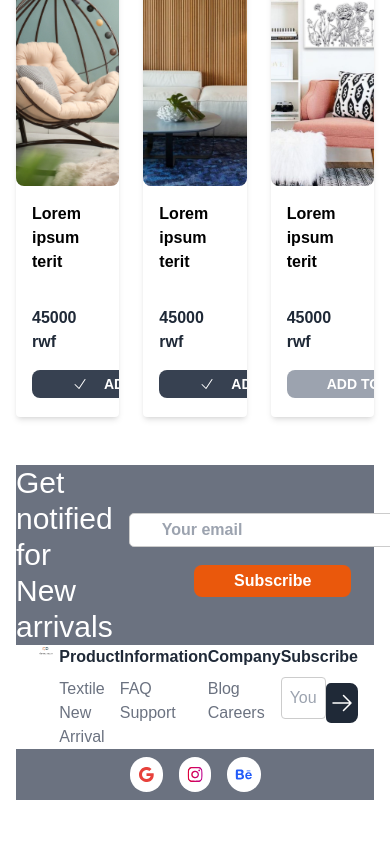
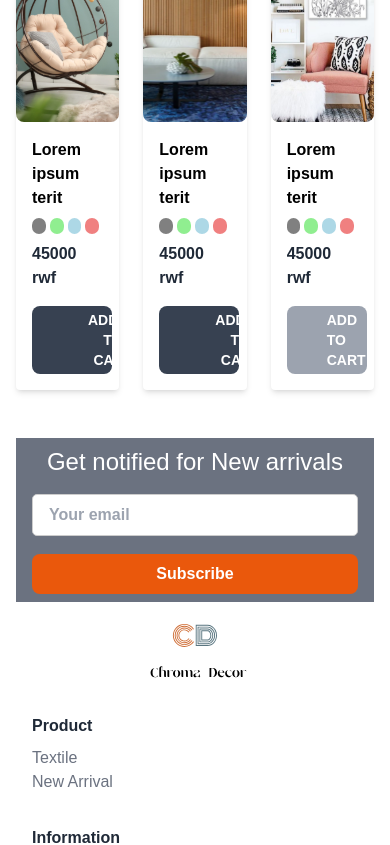
Before and after one commit to stevenmukama/Home-Decor, a React (Vite) app: page /product/0 in a window 390 px wide. Shown: the part 1040-1885 px from the top of the page. Built offline with nearby package versions, Linux system fonts and the light colour scheme.

Commit message:
added product responsiveness

```diff
--- a/src/components/Footer.jsx
+++ b/src/components/Footer.jsx
@@ -3,24 +3,24 @@ import { ArrowRightIcon } from "@heroicons/react/24/solid";
 const Footer = () => {
   return (
     <footer className="py-4 text-gray-800">
-      <div className="flex bg-gray-500">
-        <div className="flex items-center justify-center flex-1 text-3xl text-white">
+      <div className="flex flex-col md:flex-row bg-gray-500 p-4 md:p-0 !py-2">
+        <div className="flex items-center justify-center flex-1 text-2xl md:text-3xl text-white mb-4 md:mb-0">
           <p>Get notified for New arrivals</p>
         </div>
-        <div className="flex flex-col items-center justify-center flex-1 gap-2 p-4">
+        <div className="flex flex-col items-center justify-center flex-1 gap-2">
           <input
             type="text"
             placeholder="Your email"
-            className="px-8 py-1 font-bold w-72"
+            className="px-4 py-2 font-bold w-full md:w-72"
           />
-          <span className="px-10 py-1 font-bold text-center text-white bg-orange-600 rounded-lg text-md w-fit">
+          <span className="px-6 py-2 font-bold text-center text-white bg-orange-600 rounded-lg text-md w-full md:w-fit">
             Subscribe
           </span>
         </div>
       </div>
-      <div className="container px-4 mx-auto my-8">
-        <div className="flex justify-between">
-          <div>
+      <div className="container px-4 mx-auto my-8 py-2">
+        <div className="grid grid-cols-1 md:grid-cols-3 lg:grid-cols-5 gap-8">
+          <div className="flex justify-center md:justify-start">
             <img src="/assets/Logo place.svg" alt="logo" className="w-48" />
           </div>
           <div>
@@ -73,13 +73,13 @@ const Footer = () => {
           </div>
           <div>
             <h3 className="mb-2 font-bold">Subscribe</h3>
-            <form className="flex items-center justify-center">
+            <form className="flex items-center justify-center gap-2">
               <input
                 type="email"
                 placeholder="Your email"
                 className="w-full p-2 rounded"
               />
-              <button className="flex items-center justify-center px-1 py-2 bg-gray-800 rounded-e-lg">
+              <button className="flex items-center justify-center px-3 py-2 bg-gray-800 rounded-lg">
                 <ArrowRightIcon className="w-6 h-6 text-white" />
               </button>
             </form>
--- a/src/components/ProductCard.jsx
+++ b/src/components/ProductCard.jsx
@@ -37,49 +37,50 @@ const ProductCard = ({ product, prodId, openCart, addedToCart }) => {
   };
 
   return (
-    <div className="relative overflow-hidden bg-white rounded shadow-md">
+    <div className="relative overflow-hidden bg-white rounded shadow-md flex flex-col">
       <div className="relative overflow-hidden rounded-lg">
         <Link to={`/product/${prodId}`}>
           <img
             src={product.image}
             alt={product.title}
-            className="object-cover w-full h-64 hover:opacity-70"
+            className="object-cover w-full h-48 sm:h-64 hover:opacity-70"
           />
         </Link>
 
         <button
           onClick={toggleFavorite}
           className={`absolute top-2 right-2 ${
-            (isFavorited && "text-red-500") || "text-gray-500"
+            isFavorited ? "text-red-500" : "text-gray-500"
           } hover:text-red-500`}
         >
-          <SolidHeartIcon className="w-6 h-6" onClick={toggleFavorite} />
+          <SolidHeartIcon className="w-6 h-6" />
         </button>
       </div>
-      <div className="px-4 py-4">
+      <div className="px-4 py-4 flex flex-col flex-grow">
         <h3 className="mb-2 font-semibold">{product.title}</h3>
         <div className="flex items-center mb-2">
           {product.colors.map((color) => (
             <span
               key={color}
-              className={`block w-4 h-4 rounded-full mr-1`}
+              className="block w-4 h-4 rounded-full mr-1"
               style={{ backgroundColor: color }}
             ></span>
           ))}
         </div>
         <div className="mb-4 font-bold text-gray-800">{product.price} rwf</div>
         <button
-          className={`py-1 text-sm font-bold text-white bg-gray-400 rounded-lg px-10 hover:bg-gray-500 no-wrap ${
-            (addedToCart && "bg-gray-700") || ""
-          }`}
+          className={`py-1 text-sm font-bold text-white bg-gray-400 rounded-lg px-10 hover:bg-gray-500 ${
+            addedToCart ? "bg-gray-700" : ""
+          } mt-auto`}
           onClick={openCart}
         >
-          {(addedToCart && (
-            <div className="flex gap-4">
+          {addedToCart ? (
+            <div className="flex gap-4 items-center">
               <CheckIcon className="w-4" /> ADDED TO CART
             </div>
-          )) ||
-            "ADD TO CART"}
+          ) : (
+            "ADD TO CART"
+          )}
         </button>
       </div>
     </div>
--- a/src/data/products.jsx
+++ b/src/data/products.jsx
@@ -1,61 +1,61 @@
 const decorativeAccents = {
   name: "Decorative Accents",
   description: "New Arrivals",
-  image: "src/assets/decorative/elephants.svg",
+  image: "/assets/decorative/elephants.svg",
   options: ["Clocks", "Candles", "Vases", "Sculptures"],
   products: [
     {
       image: "/assets/decorative/elephants.svg",
       title: "Lorem ipsum terit",
-      colors: ["gray-500", "brown-600"],
+      colors: ["gray", "lightgreen" , "lightblue", "lightcoral"],
       price: 45000,
     },
     {
       image: "/assets/decorative/plaa.svg",
       title: "Lorem ipsum terit",
-      colors: ["gray-500", "brown-600"],
+      colors: ["gray", "lightgreen" , "lightblue", "lightcoral"],
       price: 35000,
     },
     {
       image: "/assets/decorative/infidel.svg",
       title: "Lorem ipsum terit",
-      colors: ["gray-500", "brown-600"],
+      colors: ["gray", "lightgreen" , "lightblue", "lightcoral"],
       price: 35000,
     },
     {
       image: "/assets/decorative/elephants.svg",
       title: "Lorem ipsum terit",
-      colors: ["gray-500", "brown-600"],
+      colors: ["gray", "lightgreen" , "lightblue", "lightcoral"],
       price: 35000,
     },
     {
       image: "/assets/decorative/vase.svg",
       title: "Lorem ipsum terit",
-      colors: ["gray-500", "brown-600"],
+      colors: ["gray", "lightgreen" , "lightblue", "lightcoral"],
       price: 35000,
     },
     {
       image: "/assets/decorative/candle.svg",
       title: "Lorem ipsum terit",
-      colors: ["gray-500", "brown-600", "black"],
+      colors: ["gray", "lightgreen" , "lightblue", "lightcoral", "black"],
       price: 35000,
     },
     {
       image: "/assets/decorative/HomeFigure.svg",
       title: "Lorem ipsum terit",
-      colors: ["gray-500", "brown-600", "black"],
+      colors: ["gray", "lightgreen" , "lightblue", "lightcoral", "black"],
       price: 35000,
     },
     {
       image: "/assets/decorative/CarefreeFish.svg",
       title: "Lorem ipsum terit",
-      colors: ["gray-500", "brown-600", "black"],
+      colors: ["gray", "lightgreen" , "lightblue", "lightcoral", "black"],
       price: 35000,
     },
     {
       image: "/assets/decorative/Nordic.svg",
       title: "Lorem ipsum terit",
-      colors: ["gray-500", "brown-600", "black"],
+      colors: ["gray", "lightgreen" , "lightblue", "lightcoral", "black"],
       price: 75000,
     },
   ],
@@ -64,61 +64,61 @@ const decorativeAccents = {
 const textiles = {
   name: "Textiles",
   description: "Hot",
-  image: "src/assets/textiles/africancurtain_4ed.svg",
+  image: "/assets/textiles/africancurtain_4ed.svg",
   options: ["Curtains", "Blinds"],
   products: [
     {
-      image: "/assets/textiles/Brown_6_1400x 1.svg",
+      image: "/assets/textiles/lightgreen_6_1400x 1.svg",
       title: "Lorem ipsum terit",
-      colors: ["gray-500", "brown-600"],
+      colors: ["gray", "lightgreen" , "lightblue", "lightcoral"],
       price: 35000,
     },
     {
       image: "/assets/textiles/Curtains for Every.svg",
       title: "Lorem ipsum terit",
-      colors: ["gray-500", "brown-600"],
+      colors: ["gray", "lightgreen" , "lightblue", "lightcoral"],
       price: 35000,
     },
     {
       image: "/assets/textiles/curtains-home-decor.svg",
       title: "Lorem ipsum terit",
-      colors: ["gray-500", "brown-600"],
+      colors: ["gray", "lightgreen" , "lightblue", "lightcoral"],
       price: 35000,
     },
     {
       image: "/assets/textiles/hu-jute-275-hu-jute-eye.svg",
       title: "Lorem ipsum terit",
-      colors: ["gray-500", "brown-600"],
+      colors: ["gray", "lightgreen" , "lightblue", "lightcoral"],
       price: 35000,
     },
     {
       image: "/assets/textiles/JRJSQXY2-large.svg",
       title: "Lorem ipsum terit",
-      colors: ["gray-500", "brown-600", "black"],
+      colors: ["gray", "lightgreen" , "lightblue", "lightcoral", "black"],
       price: 35000,
     },
     {
       image: "/assets/textiles/JX97CI2P-original.svg",
       title: "Lorem ipsum terit",
-      colors: ["gray-500", "brown-600", "black"],
+      colors: ["gray", "lightgreen" , "lightblue", "lightcoral", "black"],
       price: 35000,
     },
     {
       image: "/assets/textiles/T3ZWBV7I-large.svg",
       title: "Lorem ipsum terit",
-      colors: ["gray-500", "brown-600", "black"],
+      colors: ["gray", "lightgreen" , "lightblue", "lightcoral", "black"],
       price: 35000,
     },
     {
       image: "/assets/textiles/The One Item.svg",
       title: "Lorem ipsum terit",
-      colors: ["gray-500", "brown-600", "black"],
+      colors: ["gray", "lightgreen" , "lightblue", "lightcoral", "black"],
       price: 75000,
     },
     {
       image: "/assets/textiles/Topfinel-100-Blackout-Curtains.svg",
       title: "Lorem ipsum terit",
-      colors: ["gray-500", "brown-600", "black"],
+      colors: ["gray", "lightgreen" , "lightblue", "lightcoral", "black"],
       price: 75000,
     },
   ],
@@ -127,61 +127,61 @@ const textiles = {
 const furniture = {
   name: "Furniture",
   description: "Limited stock",
-  image: "src/assets/furniture/Decor-trends.svg",
+  image: "/assets/furniture/Decor-trends.svg",
   options: ["Decorative Accents", "Poufs", "Accent chairs", "Ottomans"],
   products: [
     {
       image: "/assets/furniture/10-home-decor.svg",
       title: "Lorem ipsum terit",
-      colors: ["gray-500", "brown-600"],
+      colors: ["gray", "lightgreen" , "lightblue", "lightcoral"],
       price: 45000,
     },
     {
       image: "/assets/furniture/083JNK51.svg",
       title: "Lorem ipsum terit",
-      colors: ["gray-500", "brown-600"],
+      colors: ["gray", "lightgreen" , "lightblue", "lightcoral"],
       price: 45000,
     },
     {
       image: "/assets/furniture/1591044797.svg",
       title: "Lorem ipsum terit",
-      colors: ["gray-500", "brown-600"],
+      colors: ["gray", "lightgreen" , "lightblue", "lightcoral"],
       price: 45000,
     },
     {
       image: "/assets/furniture/ca3d16014d2.svg",
       title: "Lorem ipsum terit",
-      colors: ["gray-500", "brown-600"],
+      colors: ["gray", "lightgreen" , "lightblue", "lightcoral"],
       price: 45000,
     },
     {
       image: "/assets/furniture/cfc17c24e7d02.svg",
       title: "Lorem ipsum terit",
-      colors: ["gray-500", "brown-600"],
+      colors: ["gray", "lightgreen" , "lightblue", "lightcoral"],
       price: 45000,
     },
     {
       image: "/assets/furniture/Decor-trends.svg",
       title: "Lorem ipsum terit",
-      colors: ["gray-500", "brown-600"],
+      colors: ["gray", "lightgreen" , "lightblue", "lightcoral"],
       price: 45000,
     },
     {
       image: "/assets/furniture/f2e5b3d3f.svg",
       title: "Lorem ipsum terit",
-      colors: ["gray-500", "brown-600"],
+      colors: ["gray", "lightgreen" , "lightblue", "lightcoral"],
       price: 45000,
     },
     {
       image: "/assets/furniture/high-end-retail-sofa.svg",
       title: "Lorem ipsum terit",
-      colors: ["gray-500", "brown-600"],
+      colors: ["gray", "lightgreen" , "lightblue", "lightcoral"],
       price: 45000,
     },
     {
       image: "/assets/furniture/home-decor-trends1.svg",
       title: "Lorem ipsum terit",
-      colors: ["gray-500", "brown-600"],
+      colors: ["gray", "lightgreen" , "lightblue", "lightcoral"],
       price: 45000,
     },
   ],
```
Also changed, not shown: src/components/CartModal.jsx (+14 -9 lines), src/components/Pagination.jsx (+26 -14 lines), src/components/Sidebar.jsx (+5 -4 lines), src/pages/ProductListings/index.jsx (+11 -11 lines).
